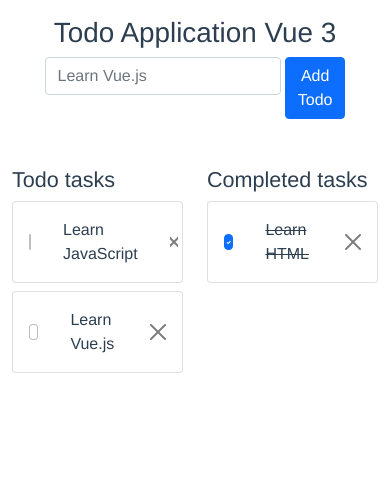
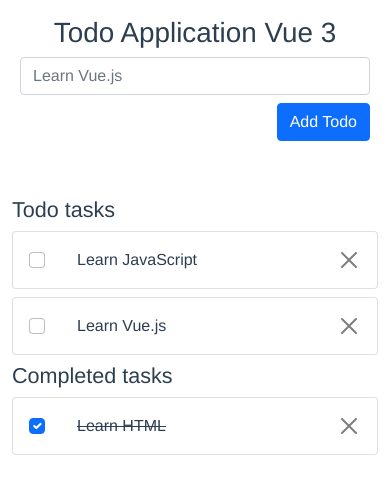
Before and after one commit to snzhr/todo-app, a Vue app: page / in a window 390 px wide. Shown: the top 494 px of the page. Built offline with nearby package versions, Linux system fonts and the light colour scheme.

Commit message:
add some responsiveness

```diff
--- a/src/App.vue
+++ b/src/App.vue
@@ -3,11 +3,11 @@
     <h1>Todo Application Vue 3</h1>
     <todo-form @addtodo="addTodo"></todo-form>
     <div class="row">
-        <div class="col-6">
+        <div class="col-md-6">
           <h4>Todo tasks</h4>
     <todo-list :todoItems="todos" :completedTodos="doneTodos"></todo-list>
         </div>
-        <div class="col-6">
+        <div class="col-md-6">
           <h4>Completed tasks</h4>
           <done-list :doneItems="doneTodos" :uncompletedItems="todos"></done-list>
         </div>
--- a/src/components/TodoForm.vue
+++ b/src/components/TodoForm.vue
@@ -1,20 +1,18 @@
 <template>
-  <div class="todoForm mb-5 row justify-content-center">
-
-<div v-if="isEmpty" class="col-10 alert alert-warning" role="alert">
+  <div class="todoForm mb-5 row justify-content-center px-2">
+<div v-if="isEmpty" class="col-md-8 alert alert-warning" role="alert">
         Todo field is required. Please type todo item
 </div>
 
-  <div :id="isEmpty" class="col-8">
+  <div class="col-sm-12 col-md-10 mb-2">
   <input type="email"
   class="form-control"
-  id="exampleFormControlInput1"
   placeholder="Learn Vue.js"
   v-model="todo.title"
   @keyup.enter="addTodoitem"
   @input="isEmpty=false">
   </div>
-  <div class="col-2 d-flex justify-content-end">
+  <div class="col-md-2 d-flex mb-2 justify-content-end">
   <button type="button" @click="addTodoitem" class="btn btn-primary">Add Todo</button>
   </div>
 </div>
```
